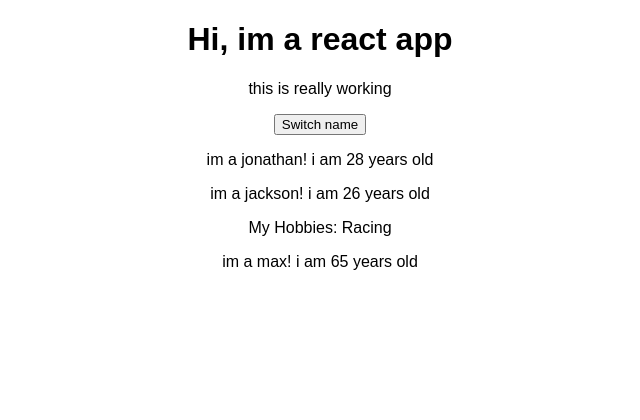
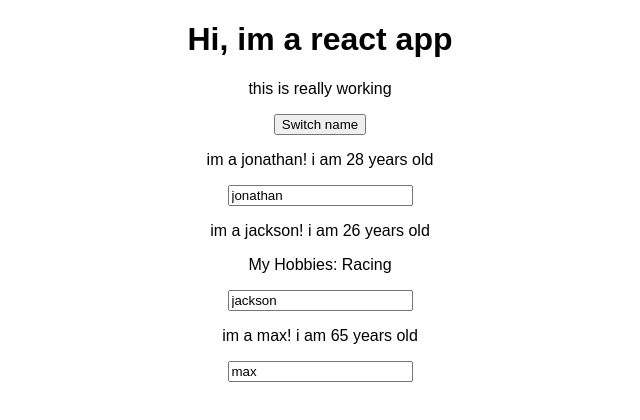
Before and after one commit to jonbleibdrey/react-udemy, a React (Create React App) app: page / in a window 1280 px wide. Shown: the top 420 px of the page, without its empty margins (320-960 px from the left). Built offline with nearby package versions, Linux system fonts and the light colour scheme.

Commit message:
created input form and used props

```diff
--- a/src/App.js
+++ b/src/App.js
@@ -1,10 +1,10 @@
-import React, { useState } from 'react';
+import React, { Component } from 'react';
 import './App.css';
 import Person from "./Person/Person"
 
-const app = props => {
+class App extends Component {
 
-  const [personsState, setPersonsState] = useState({
+  state = {
     persons: [
       {
       name: "jonathan",
@@ -23,12 +23,10 @@
 
     ]
   }
-  );
 
-  const switchNameHandler = () => {
-    // console.log("was clicked")
-    //  dont do this personsState.persons[0].name = "maxamillian"
-    setPersonsState( {
+  switchNameHandler = () => {
+
+    this.setState( {
       persons: [
         {
         name: "BIG jonathan",
@@ -51,64 +49,43 @@
     })
   }
 
+  nameChangedHandler = (event) => {
+    this.setState( {
+      persons: [
+        {
+        name: event.target.value,
+        age: 28,
+      },
+      {
+        name: "Big jackson",
+        age: 26,
+
+      },
+      {
+        name: " big max",
+        age: 65,
+
+      }
+
+      ]
+
+
+    })
+
+  }
+
+  render() {
     return (
       <div className="App">
         <h1>Hi, im a react app</h1>
         <p>this is really working</p>
-        <button onClick={switchNameHandler}>Switch name</button>
-        <Person name={personsState.persons[0].name} age={personsState.persons[0].age} />
-        <Person name={personsState.persons[1].name} age={personsState.persons[1].age}>My Hobbies: Racing</Person>
-        <Person name={personsState.persons[2].name} age={personsState.persons[2].age} />
+        <button onClick={() => this.switchNameHandler("maxamillian")}>Switch name</button>
+        <Person name={this.state.persons[0].name} age={this.state.persons[0].age} click={this.switchNameHandler.bind(this,"max!")} change={this.nameChangedHandler}/>
+        <Person name={this.state.persons[1].name} age={this.state.persons[1].age}>My Hobbies: Racing</Person>
+        <Person name={this.state.persons[2].name} age={this.state.persons[2].age} />
       </div>
     );
   }
+}
 
-
-export default app;
-
-
-// state = {
-//   persons: [
-//     {
-//     name: "jonathan",
-//     age: 28,
-//   },
-//   {
-//     name: "jackson",
-//     age: 26,
-
-//   },
-//   {
-//     name: "max",
-//     age: 65,
-
-//   }
-
-//   ]
-// }
-
-// switchNameHandler = () => {
-//   // console.log("was clicked")
-//   //  dont do this personsState.persons[0].name = "maxamillian"
-//   this.setState( {
-//     persons: [
-//       {
-//       name: "BIG jonathan",
-//       age: 28,
-//     },
-//     {
-//       name: "Big jackson",
-//       age: 26,
-
-//     },
-//     {
-//       name: " big max",
-//       age: 65,
-
-//     }
-
-//     ]
-
-
-//   })
-// }
+export default App;
--- a/src/Person/Person.js
+++ b/src/Person/Person.js
@@ -3,8 +3,9 @@
 const Person = (props) => {
     return (
         <div>
-           <p>im a {props.name}! i am {props.age} years old</p>
+           <p onClick={props.click}>im a {props.name}! i am {props.age} years old</p>
             <p>{props.children}</p>
+            <input type="text" onChange={props.change} value={props.name}/>
         </div>
     )
 }
```
